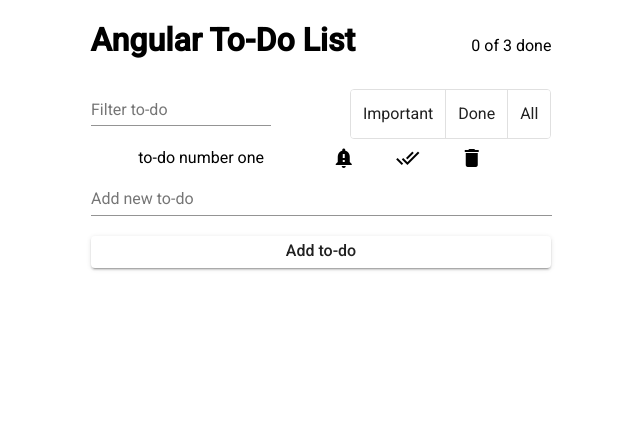
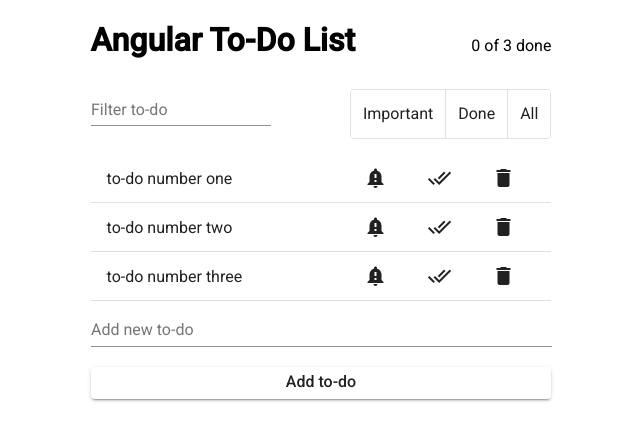
Before and after one commit to snefedoff/angularToDoList, an Angular app: page / in a window 1280 px wide. Shown: the top 440 px of the page, without its empty margins (319-959 px from the left). Built offline with nearby package versions, Linux system fonts and the light colour scheme.

Commit message:
more tweaks

```diff
--- a/src/app/app.component.html
+++ b/src/app/app.component.html
@@ -20,10 +20,11 @@
     </div>
 
     <div class="todo-list">
-      <div class="todo-list__item">
-        <span class="item__description">to-do number one</span>
+      <mat-list>
+        <mat-list-item class="todo-list__item">
+          <div class="item__description">to-do number one</div>
 
-        <div>
+          <div class="todo-list__action-buttons">
             <button mat-button class="btn-important">
               <mat-icon>notification_important</mat-icon>
             </button>
@@ -34,7 +35,47 @@
               <mat-icon>delete</mat-icon>
             </button>
           </div>
+
+        </mat-list-item>
+        <mat-divider></mat-divider>
+
+        <mat-list-item class="todo-list__item">
+          <div class="item__description">to-do number two</div>
+
+          <div class="todo-list__action-buttons">
+            <button mat-button class="btn-important">
+              <mat-icon>notification_important</mat-icon>
+            </button>
+            <button mat-button class="btn-done">
+              <mat-icon>done_all</mat-icon>
+            </button>
+            <button mat-button class="btn-delete">
+              <mat-icon>delete</mat-icon>
+            </button>
           </div>
+
+        </mat-list-item>
+        <mat-divider></mat-divider>
+
+        <mat-list-item class="todo-list__item">
+          <div class="item__description">to-do number three</div>
+
+          <div class="todo-list__action-buttons">
+            <button mat-button class="btn-important">
+              <mat-icon>notification_important</mat-icon>
+            </button>
+            <button mat-button class="btn-done">
+              <mat-icon>done_all</mat-icon>
+            </button>
+            <button mat-button class="btn-delete">
+              <mat-icon>delete</mat-icon>
+            </button>
+          </div>
+
+        </mat-list-item>
+        <mat-divider></mat-divider>
+
+      </mat-list>
     </div>
 
     <mat-form-field class="todo-list__input">
--- a/src/app/app.component.scss
+++ b/src/app/app.component.scss
@@ -28,13 +28,18 @@ $appWidth: 40%;
   display: flex;
   justify-content: space-between;
   align-items: center;
+
   &__buttons {
 
   }
 }
 
-.todo-list__item {
-  display: flex;
-  justify-content: space-evenly;
-  align-items: baseline;
+.todo-list {
+  &__item {
+    display: flex;
+    justify-content: space-between;
+  }
+  &__action-buttons{
+    margin-left: auto;
+  }
 }
--- a/src/app/app.module.ts
+++ b/src/app/app.module.ts
@@ -8,6 +8,8 @@ import {MatFormFieldModule} from '@angular/material/form-field';
 import {MatInputModule} from '@angular/material/input';
 import {MatButtonToggleModule} from '@angular/material/button-toggle';
 import {MatIconModule} from '@angular/material/icon';
+import {MatDividerModule} from '@angular/material/divider';
+import {MatListModule} from "@angular/material/list";
 
 @NgModule({
   declarations: [
@@ -20,7 +22,9 @@ import {MatIconModule} from '@angular/material/icon';
     MatFormFieldModule,
     MatInputModule,
     MatButtonToggleModule,
-    MatIconModule
+    MatIconModule,
+    MatDividerModule,
+    MatListModule
   ],
   providers: [],
   bootstrap: [AppComponent]
```
Lines whose indentation alone changed are shown as unchanged.
